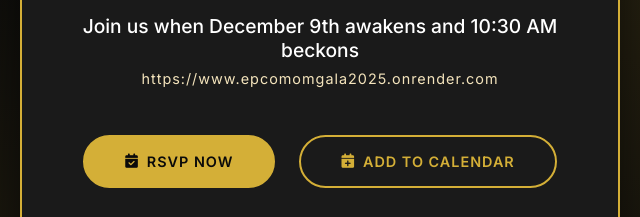
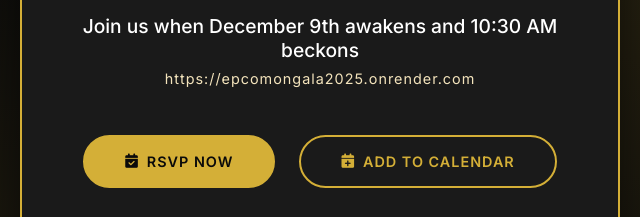
Before and after one commit to SunainAAa/EPCOMON-GALA-2025-, a website: page gala.html in a window 1280 px wide. Shown: the part 328-545 px from the top of the page, 320-960 px from the left. Drawn offline with nearby package versions, Linux system fonts and the light colour scheme; a web font is replaced by a local one.

Commit message:
fixed website URL to match actual render domain

```diff
--- a/gala.html
+++ b/gala.html
@@ -646,7 +646,7 @@
 
             <div class="event-details fade-in">
                 <div class="event-date">Join us when December 9th awakens and 10:30 AM beckons</div>
-                <div class="event-website">https://www.epcomomgala2025.onrender.com</div>
+                <div class="event-website">https://epcomongala2025.onrender.com</div>
             </div>
 
             <div class="action-buttons fade-in">
```
Also changed, not shown: index.html (+1 -1 lines).
